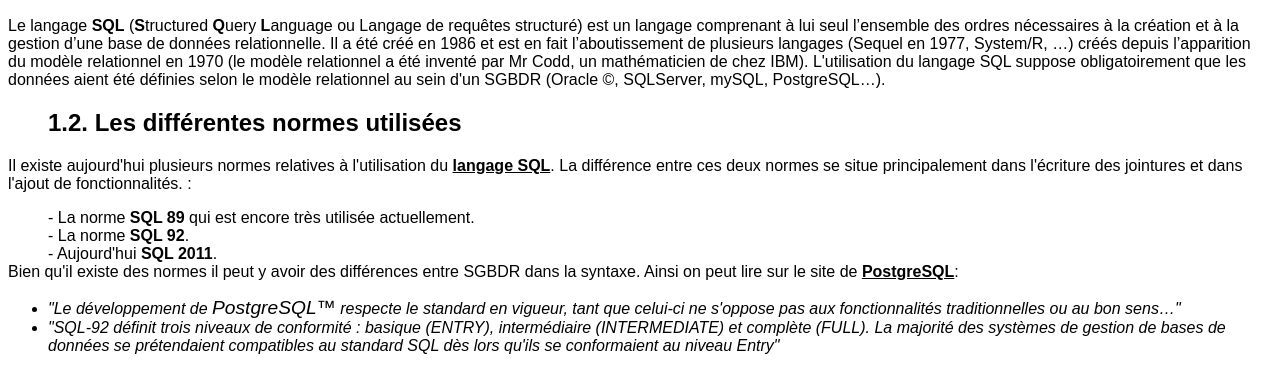
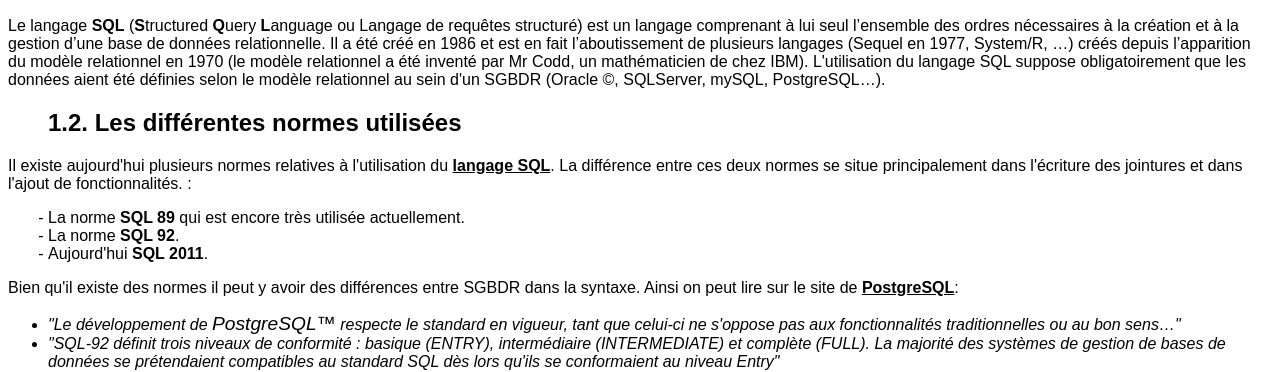
Before and after one commit to Loris383v/SIO-SLAM, a plain HTML site: page TP3/exercice_2.html in a window 1280 px wide. Shown: the part 140-512 px from the top of the page. Drawn offline with Linux system fonts and the light colour scheme.

Commit message:
Exercice_2 - terminé

```diff
--- a/TP3/exercice_2.html
+++ b/TP3/exercice_2.html
@@ -18,9 +18,11 @@
         <h2><dd>1.2. Les différentes normes utilisées</dd></h2>
     <p>Il existe aujourd'hui plusieurs normes relatives à l'utilisation du <b><u>langage SQL</u></b>. La différence entre ces deux normes se situe
     principalement dans l'écriture des jointures et dans l'ajout de fonctionnalités. :
-        <dd>- La norme <strong>SQL 89</strong> qui est encore très utilisée actuellement.</dd>
-        <dd>- La norme <strong>SQL 92</strong>.</dd>
-        <dd>- Aujourd'hui <strong>SQL 2011</strong>.</dd>
+    <ul style="list-style-type: '- '">
+        <li>La norme <strong>SQL 89</strong> qui est encore très utilisée actuellement.</li>
+        <li>La norme <strong>SQL 92</strong>.</li>
+        <li>Aujourd'hui <strong>SQL 2011</strong>.</li>
+    </ul>
     Bien qu'il existe des normes il peut y avoir des différences entre SGBDR dans la syntaxe. Ainsi on peut lire sur le site de <b><u>PostgreSQL</u></b>:</p>
     <ul>
         <li>
```
